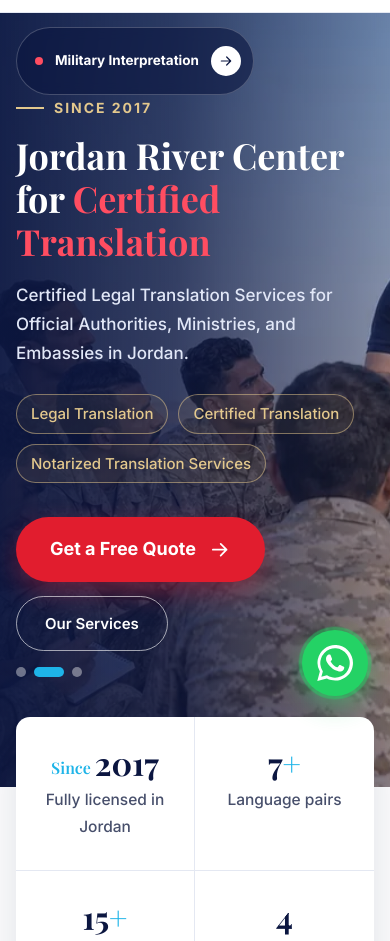
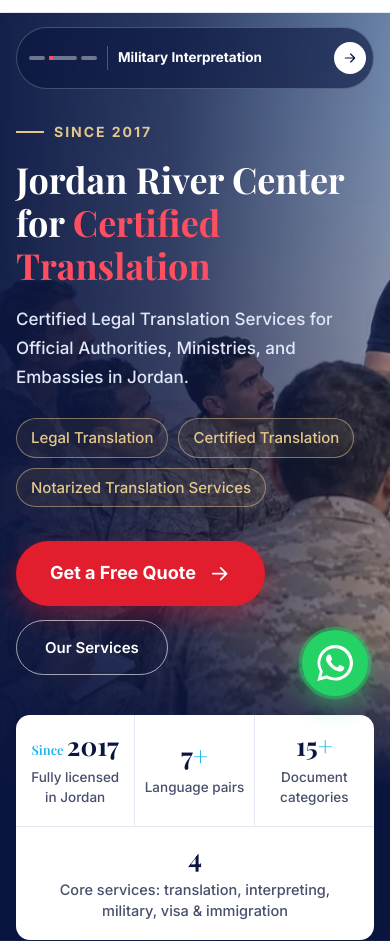
Before and after one commit to mohamedramii/JRC, a plain HTML site: page index.html in a window 390 px wide. Shown: the part 126-1067 px from the top of the page. Drawn offline with nearby package versions, Linux system fonts and the light colour scheme.

Commit message:
Tidy the Home hero and the numbers card
- The slide dots leave the space under the buttons and join the picture's
  caption in one control at the picture side; the active bar fills while
  its picture is shown.
- Arabic title: «مركز نهر الأردن» on one line, «للترجمة المعتمدة» on the next.
- The band under the hero is navy, so there is no white strip between the
  hero and the military section; the picture fades into it.
- Numbers card: the long last label gets a wider column and every cell
  centres its content; on phones the three short numbers share a row.

Co-Authored-By: Claude Opus 5.5 <noreply@anthropic.com>

```diff
--- a/css/style.css
+++ b/css/style.css
@@ -154,26 +154,36 @@ html[dir="rtl"] .scroll-progress { transform-origin: right; }
 .hero { position: relative; min-height: min(86vh, 760px); display: flex; align-items: center; color: #fff; overflow: hidden; background: var(--navy); }
 .hero-slide { position: absolute; inset: 0; background-size: cover; background-position: center; opacity: 0; transform: scale(1.06); transition: opacity 1.2s ease, transform 7s ease; will-change: transform, background-position; }
 .hero-slide.active { opacity: 1; transform: scale(1); }
-.hero::after { content: ""; position: absolute; inset: 0; background: linear-gradient(90deg, rgba(11,22,64,.94) 0%, rgba(11,22,64,.78) 45%, rgba(11,22,64,.35) 100%); }
-html[lang="ar"] .hero::after { background: linear-gradient(270deg, rgba(11,22,64,.94) 0%, rgba(11,22,64,.78) 45%, rgba(11,22,64,.35) 100%); }
-.hero .container { position: relative; z-index: 2; padding: 90px 0 120px; }
+/* Dark side behind the text, and the bottom fades into the navy band under the numbers */
+.hero::after { content: ""; position: absolute; inset: 0; background: linear-gradient(0deg, var(--navy) 0, rgba(11,22,64,0) 150px), linear-gradient(90deg, rgba(11,22,64,.94) 0%, rgba(11,22,64,.78) 45%, rgba(11,22,64,.35) 100%); }
+html[lang="ar"] .hero::after { background: linear-gradient(0deg, var(--navy) 0, rgba(11,22,64,0) 150px), linear-gradient(270deg, rgba(11,22,64,.94) 0%, rgba(11,22,64,.78) 45%, rgba(11,22,64,.35) 100%); }
+.hero .container { position: relative; z-index: 2; padding: 90px 0 170px; }
 .hero-content { max-width: 700px; }
 .hero .eyebrow { color: var(--gold-2); }
 .hero h1 { color: #fff; font-size: clamp(36px, 6vw, 64px); margin-bottom: 18px; }
 .hero h1 em { font-style: normal; color: var(--red-light); }
+/* Arabic: «مركز نهر الأردن» on one line, «للترجمة المعتمدة» on the next */
+html[lang="ar"] .hero h1 em { display: block; }
 .hero p.lead { font-size: clamp(17px, 2vw, 21px); color: #e1e7f7; margin-bottom: 26px; max-width: 600px; }
 .hero-tags { display: flex; flex-wrap: wrap; gap: 10px; margin-bottom: 34px; }
 .hero-tags span { border: 1px solid rgba(227,200,141,.5); color: var(--gold-2); padding: 6px 14px; border-radius: 999px; font-size: 15px; background: rgba(201,164,92,.08); }
 .hero-ctas { display: flex; flex-wrap: wrap; gap: 14px; }
-.hero-dots { position: absolute; bottom: 110px; inset-inline-start: max(16px, calc((100% - 1200px) / 2)); z-index: 3; display: flex; gap: 8px; }
-/* What each slide shows, with a link to that service; follows the active slide */
-.hero-captions { position: absolute; bottom: 98px; inset-inline-end: max(16px, calc((100% - 1200px) / 2)); z-index: 3; display: grid; }
-.hero-caption { grid-area: 1 / 1; justify-self: end; display: inline-flex; align-items: center; gap: 12px; padding: 10px 12px 10px 18px; border-radius: 999px; background: rgba(11,22,64,.62); border: 1px solid rgba(255,255,255,.22); backdrop-filter: blur(6px); color: #fff; font-weight: 700; font-size: 15.5px; opacity: 0; visibility: hidden; transform: translateY(8px); transition: opacity .6s, transform .6s, visibility .6s, background .2s; }
-html[dir="rtl"] .hero-caption { padding: 10px 18px 10px 12px; }
+/* Slide control at the picture side: a bar per picture (the active one fills while it is shown)
+   and what the picture shows, with a link to that service */
+.hero-nav { position: absolute; bottom: 96px; inset-inline-end: max(16px, calc((100% - 1200px) / 2)); z-index: 3; display: flex; align-items: center; gap: 14px; padding: 7px; padding-inline-start: 16px; border-radius: 999px; background: rgba(11,22,64,.62); border: 1px solid rgba(255,255,255,.22); backdrop-filter: blur(6px); }
+.hero-dots { display: flex; align-items: center; gap: 4px; padding-inline-end: 14px; border-inline-end: 1px solid rgba(255,255,255,.25); }
+.hero-dots button { position: relative; width: 22px; height: 24px; padding: 0; border: 0; background: none; cursor: pointer; transition: width .3s; }
+.hero-dots button::before, .hero-dots button::after { content: ""; position: absolute; inset-inline: 0; top: 10px; height: 4px; border-radius: 4px; }
+.hero-dots button::before { background: rgba(255,255,255,.4); }
+.hero-dots button.active { width: 42px; }
+.hero-dots button.active::after { background: var(--red-light); transform-origin: left; animation: heroProgress 6s linear forwards; }
+html[dir="rtl"] .hero-dots button.active::after { transform-origin: right; }
+.hero-dots button:focus-visible { outline: 2px solid #fff; outline-offset: 2px; border-radius: 4px; }
+.hero-captions { display: grid; }
+.hero-caption { grid-area: 1 / 1; display: inline-flex; align-items: center; justify-content: space-between; gap: 12px; color: #fff; font-weight: 700; font-size: 15.5px; opacity: 0; visibility: hidden; transform: translateY(6px); transition: opacity .6s, transform .6s, visibility .6s; }
 .hero-caption.active { opacity: 1; visibility: visible; transform: none; }
-.hero-caption:hover { background: rgba(11,22,64,.85); }
-.hero-caption .hc-dot { width: 8px; height: 8px; border-radius: 50%; background: var(--red-light); flex: none; }
-.hero-caption .icon { width: 30px; height: 30px; padding: 7px; border-radius: 50%; background: #fff; color: var(--navy); }
+.hero-caption .icon { width: 32px; height: 32px; padding: 8px; flex: none; border-radius: 50%; background: #fff; color: var(--navy); transition: background .2s, color .2s; }
+.hero-caption:hover .icon { background: var(--red-bright); color: #fff; }
 
 /* Pictures shared by the Home slideshow and the service banners. Each has a mirrored copy for Arabic,
    where the dark gradient sits on the right, and a smaller copy for phones. */
@@ -197,8 +207,6 @@ html[dir="rtl"] .img-visa { background-image: url("../assets/banner-visa-rtl.web
 }
 /* The later slides wait until the page has loaded (main.js removes .later) */
 .hero-slide.later { background-image: none !important; }
-.hero-dots button { width: 10px; height: 10px; border-radius: 99px; border: 0; background: rgba(255,255,255,.4); cursor: pointer; transition: width .3s, background .3s; }
-.hero-dots button.active { width: 30px; background: var(--cyan); }
 
 /* ---------- Inner page banner ---------- */
 .page-hero { position: relative; background-size: cover; background-position: center; color: #fff; padding: 110px 0 90px; will-change: transform, background-position; }
@@ -214,9 +222,11 @@ html[lang="ar"] .page-hero::before { background: linear-gradient(270deg, rgba(11
 .crumbs a:hover { color: var(--cyan); }
 
 /* ---------- Stats (Home) ---------- */
-.stats { position: relative; z-index: 5; margin-top: -70px; }
-.stats-grid { display: grid; grid-template-columns: repeat(4, 1fr); background: #fff; border-radius: var(--radius); box-shadow: 0 20px 50px rgba(11,22,64,.14); overflow: hidden; }
-.stat { padding: 30px 24px; text-align: center; border-inline-end: 1px solid var(--line); }
+/* The band under the numbers is navy, so the hero runs straight into the military section with no white strip */
+.stats { position: relative; z-index: 5; margin-top: -70px; background: linear-gradient(transparent 70px, var(--navy) 70px); }
+/* The last number has the longest label, so its column is wider; every cell centres its content so no cell looks empty */
+.stats-grid { display: grid; grid-template-columns: 1fr 1fr 1fr 1.55fr; background: #fff; border-radius: var(--radius); box-shadow: 0 20px 50px rgba(11,22,64,.14); overflow: hidden; }
+.stat { display: flex; flex-direction: column; justify-content: center; padding: 26px 24px; text-align: center; border-inline-end: 1px solid var(--line); }
 .stat:last-child { border-inline-end: 0; }
 .stat .num { font-family: var(--font-head); font-size: 40px; font-weight: 700; color: var(--navy); line-height: 1; }
 .stat .num span { color: var(--cyan); }
@@ -507,6 +517,7 @@ html[dir="rtl"] input[type="tel"] { direction: rtl; text-align: right; }
 @keyframes fadeUp { from { opacity: 0; transform: translateY(26px); } to { opacity: 1; transform: none; } }
 @keyframes fadeIn { from { opacity: 0; } to { opacity: 1; } }
 @keyframes pulseRing { 0% { transform: scale(1); opacity: .55; } 100% { transform: scale(1.7); opacity: 0; } }
+@keyframes heroProgress { from { transform: scaleX(0); } to { transform: scaleX(1); } }
 
 /* Home hero: text arrives line by line */
 .hero-content > * { opacity: 0; animation: fadeUp .9s cubic-bezier(.2,.7,.2,1) forwards; }
@@ -515,7 +526,7 @@ html[dir="rtl"] input[type="tel"] { direction: rtl; text-align: right; }
 .hero-content > *:nth-child(3) { animation-delay: .5s; }
 .hero-content > *:nth-child(4) { animation-delay: .65s; }
 .hero-content > *:nth-child(5) { animation-delay: .8s; }
-.hero-dots { animation: fadeIn 1s 1s both; }
+.hero-nav { animation: fadeIn 1s 1s both; }
 
 /* Inner page banners: text rises in */
 .page-hero .container > * { opacity: 0; animation: fadeUp .8s cubic-bezier(.2,.7,.2,1) forwards; }
@@ -587,11 +598,24 @@ html[dir="rtl"] .reveal.from-end { transform: translateX(-44px); }
   .topbar-info .hide-sm { display: none; }
   .brand-text small { display: none; }
   .brand-text strong { font-size: 14px; }
-  .hero .container { padding: 76px 0 136px; }
-  /* on phones the caption sits at the top of the picture, clear of the buttons and the WhatsApp button */
-  .hero-captions { inset-inline: 16px; top: 14px; bottom: auto; }
-  .hero-caption { justify-self: start; font-size: 13.5px; }
+  .hero .container { padding: 100px 0 110px; }
+  .hero-dots button { width: 16px; }
+  .hero-dots button.active { width: 28px; }
+  /* on phones the slide control sits at the top of the picture, clear of the buttons and the WhatsApp button */
+  .hero-nav { top: 14px; bottom: auto; inset-inline-start: 16px; inset-inline-end: auto; max-width: calc(100% - 32px); gap: 10px; padding-inline-start: 12px; }
+  .hero-dots { padding-inline-end: 10px; }
+  .hero-caption { font-size: 13.5px; }
   .stat .num { font-size: 32px; }
+  /* phones: the three short numbers share a row, the one with the long label takes the full width under them */
+  .stats-grid { grid-template-columns: repeat(3, 1fr); }
+  .stat { padding: 18px 8px; }
+  .stat .num { font-size: 26px; }
+  .stat .label { font-size: 13.5px; line-height: 1.5; }
+  .stat:nth-child(2) { border-inline-end: 1px solid var(--line); }
+  .stat:nth-child(3) { border-inline-end: 0; }
+  .stat:nth-child(-n+2) { border-bottom: 0; }
+  .stat:nth-child(4) { grid-column: 1 / -1; padding: 18px 20px; border-top: 1px solid var(--line); }
+  .stat:nth-child(4) .label { font-size: 14.5px; }
   .values { grid-template-columns: 1fr 1fr; }
   .docs-grid, .ind-grid, .post-grid { grid-template-columns: 1fr; }
   .lang-grid { grid-template-columns: 1fr 1fr; gap: 12px; }
@@ -622,7 +646,8 @@ html[dir="rtl"] .reveal.from-end { transform: translateX(-44px); }
   .reveal, .reveal.from-start, .reveal.from-end, .reveal.zoom, html[dir="rtl"] .reveal.from-start, html[dir="rtl"] .reveal.from-end { opacity: 1; transform: none; transition: none; }
   .values .value.scatter { opacity: 1; transform: none; }
   .hero-slide { transition: opacity .3s; transform: none !important; }
-  .hero-content > *, .page-hero .container > *, .hero-dots { animation: none; opacity: 1; }
+  .hero-content > *, .page-hero .container > *, .hero-nav { animation: none; opacity: 1; }
+  .hero-dots button.active::after { animation: none; }
   .fab::before { animation: none; display: none; }
   .btn::after, .scroll-progress { display: none; }
   .svc:hover .ico, .value:hover .ico, .doc:hover .doc-head .ico, .c-item:hover .ico, .ind-grid .ind:hover, .services-main .svc:hover, .lang-grid .lang-card:hover, .clients-grid .client:hover, .post-grid .post-card:hover,
--- a/index.html
+++ b/index.html
@@ -171,12 +171,14 @@
       </div>
     </div>
   </div>
-  <div class="hero-captions">
-    <a href="interpretation-services-jordan.html" class="hero-caption"><span class="hc-dot"></span><span class="en">Consecutive &amp; Simultaneous Interpretation</span><span class="ar">خدمات الترجمة الفورية</span><svg class="icon flip"><use href="#i-arrow"/></svg></a>
-    <a href="military-interpretation-jordan.html" class="hero-caption"><span class="hc-dot"></span><span class="en">Military Interpretation</span><span class="ar">خدمات الترجمة الفورية العسكرية</span><svg class="icon flip"><use href="#i-arrow"/></svg></a>
-    <a href="certified-translation-amman.html" class="hero-caption"><span class="hc-dot"></span><span class="en">Certified Translation</span><span class="ar">الترجمة المعتمدة</span><svg class="icon flip"><use href="#i-arrow"/></svg></a>
+  <div class="hero-nav">
+    <div class="hero-dots"></div>
+    <div class="hero-captions">
+      <a href="interpretation-services-jordan.html" class="hero-caption"><span class="en">Consecutive &amp; Simultaneous Interpretation</span><span class="ar">خدمات الترجمة الفورية</span><svg class="icon flip"><use href="#i-arrow"/></svg></a>
+      <a href="military-interpretation-jordan.html" class="hero-caption"><span class="en">Military Interpretation</span><span class="ar">خدمات الترجمة الفورية العسكرية</span><svg class="icon flip"><use href="#i-arrow"/></svg></a>
+      <a href="certified-translation-amman.html" class="hero-caption"><span class="en">Certified Translation</span><span class="ar">الترجمة المعتمدة</span><svg class="icon flip"><use href="#i-arrow"/></svg></a>
+    </div>
   </div>
-  <div class="hero-dots"></div>
 </section>
 
 
--- a/js/main.js
+++ b/js/main.js
@@ -89,6 +89,7 @@
       slides[current].classList.remove("active"); dots[current].classList.remove("active");
       if (captions[current]) captions[current].classList.remove("active");
       current = i;
+      void dots[current].offsetWidth; // restarts the progress bar even when the same dot is pressed again
       slides[current].classList.add("active"); dots[current].classList.add("active");
       if (captions[current]) captions[current].classList.add("active");
     };
```
